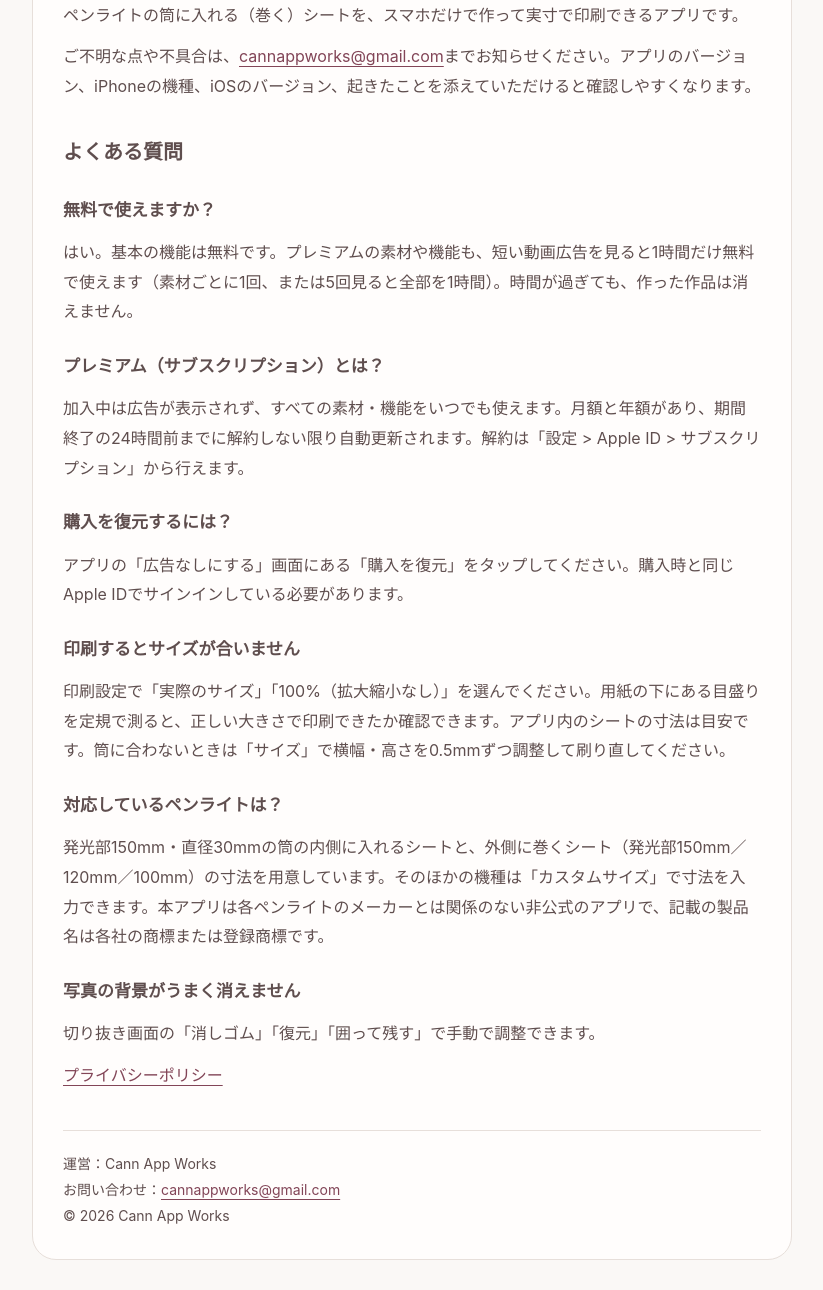
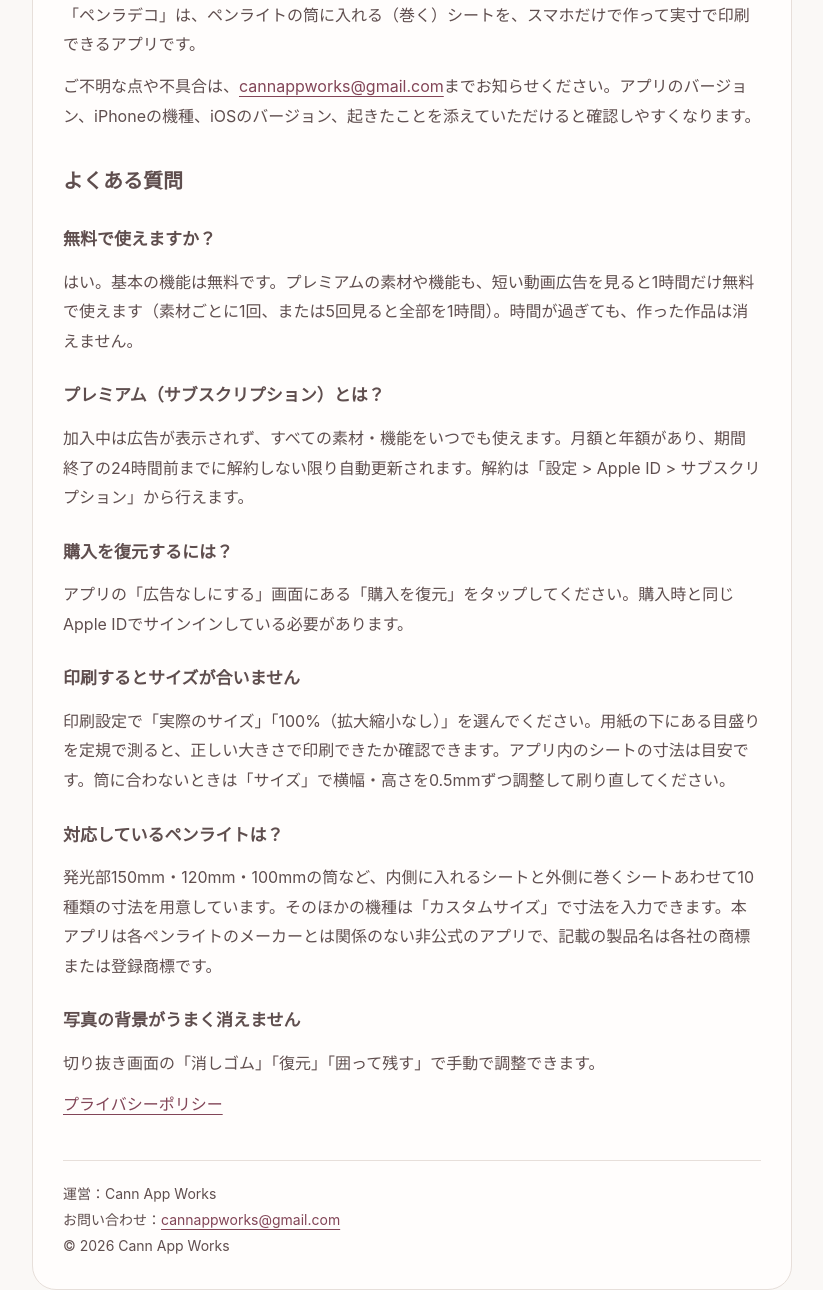
Before and after one commit to Cann10/static-pages-01, a plain HTML site: page bladedeco/support.html in a window 1280 px wide. Shown: the part 176-1466 px from the top of the page, without its empty margins (228-1051 px from the left). Drawn offline with Linux system fonts and the light colour scheme.

Commit message:
bladedeco: use app name ペンラデコ

```diff
--- a/bladedeco/support.html
+++ b/bladedeco/support.html
@@ -1,9 +1,9 @@
 <!doctype html>
-<html lang="ja"><head><meta charset="utf-8"><meta name="viewport" content="width=device-width,initial-scale=1"><title>サポート — ペンライトシート作成アプリ</title><meta name="description" content="ペンライトシート作成アプリのサポート。運営：Cann App Works。"><style>:root{color-scheme:light}*{box-sizing:border-box}body{margin:0;background:#FAF8F6;color:#5F4E4E;font:16px/1.85 -apple-system,BlinkMacSystemFont,"Hiragino Sans",sans-serif}main{max-width:760px;margin:32px auto;padding:30px;background:#FFFDFC;border:1px solid #E7DFDA;border-radius:24px}nav{display:flex;flex-wrap:wrap;gap:20px;font-size:14px}a{color:#824557;text-underline-offset:4px}a:focus-visible{outline:3px solid #824557;outline-offset:4px}h1{font-size:clamp(24px,6vw,32px);line-height:1.5;margin:28px 0 8px}h2{font-size:20px;margin:32px 0 10px}h3{font-size:17px;margin:24px 0 6px}p,ul{margin:12px 0}li{margin:6px 0}.brand{font-weight:600}.muted{color:#796969;font-size:14px}footer{margin-top:40px;border-top:1px solid #E7DFDA;padding-top:20px;font-size:14px} @media(max-width:600px){main{margin:12px;padding:22px;border-radius:20px}}</style></head><body><main><nav aria-label="ページ"><span class="brand">ペンライトシート作成アプリ</span><a href="support.html">サポート</a><a href="privacy.html">プライバシー</a></nav><h1>サポート</h1><p>ペンライトの筒に入れる（巻く）シートを、スマホだけで作って実寸で印刷できるアプリです。</p><p>ご不明な点や不具合は、<a href="mailto:cannappworks@gmail.com">cannappworks@gmail.com</a>までお知らせください。アプリのバージョン、iPhoneの機種、iOSのバージョン、起きたことを添えていただけると確認しやすくなります。</p>
+<html lang="ja"><head><meta charset="utf-8"><meta name="viewport" content="width=device-width,initial-scale=1"><title>サポート — ペンラデコ</title><meta name="description" content="ペンラデコのサポート。運営：Cann App Works。"><style>:root{color-scheme:light}*{box-sizing:border-box}body{margin:0;background:#FAF8F6;color:#5F4E4E;font:16px/1.85 -apple-system,BlinkMacSystemFont,"Hiragino Sans",sans-serif}main{max-width:760px;margin:32px auto;padding:30px;background:#FFFDFC;border:1px solid #E7DFDA;border-radius:24px}nav{display:flex;flex-wrap:wrap;gap:20px;font-size:14px}a{color:#824557;text-underline-offset:4px}a:focus-visible{outline:3px solid #824557;outline-offset:4px}h1{font-size:clamp(24px,6vw,32px);line-height:1.5;margin:28px 0 8px}h2{font-size:20px;margin:32px 0 10px}h3{font-size:17px;margin:24px 0 6px}p,ul{margin:12px 0}li{margin:6px 0}.brand{font-weight:600}.muted{color:#796969;font-size:14px}footer{margin-top:40px;border-top:1px solid #E7DFDA;padding-top:20px;font-size:14px} @media(max-width:600px){main{margin:12px;padding:22px;border-radius:20px}}</style></head><body><main><nav aria-label="ページ"><span class="brand">ペンラデコ</span><a href="support.html">サポート</a><a href="privacy.html">プライバシー</a></nav><h1>サポート</h1><p>「ペンラデコ」は、ペンライトの筒に入れる（巻く）シートを、スマホだけで作って実寸で印刷できるアプリです。</p><p>ご不明な点や不具合は、<a href="mailto:cannappworks@gmail.com">cannappworks@gmail.com</a>までお知らせください。アプリのバージョン、iPhoneの機種、iOSのバージョン、起きたことを添えていただけると確認しやすくなります。</p>
 <h2>よくある質問</h2>
 <h3>無料で使えますか？</h3><p>はい。基本の機能は無料です。プレミアムの素材や機能も、短い動画広告を見ると1時間だけ無料で使えます（素材ごとに1回、または5回見ると全部を1時間）。時間が過ぎても、作った作品は消えません。</p>
 <h3>プレミアム（サブスクリプション）とは？</h3><p>加入中は広告が表示されず、すべての素材・機能をいつでも使えます。月額と年額があり、期間終了の24時間前までに解約しない限り自動更新されます。解約は「設定 &gt; Apple ID &gt; サブスクリプション」から行えます。</p>
 <h3>購入を復元するには？</h3><p>アプリの「広告なしにする」画面にある「購入を復元」をタップしてください。購入時と同じApple IDでサインインしている必要があります。</p>
-<h3>印刷するとサイズが合いません</h3><p>印刷設定で「実際のサイズ」「100%（拡大縮小なし）」を選んでください。用紙の下にある目盛りを定規で測ると、正しい大きさで印刷できたか確認できます。アプリ内のシートの寸法は目安です。筒に合わないときは「サイズ」で横幅・高さを0.5mmずつ調整して刷り直してください。</p><h3>対応しているペンライトは？</h3><p>発光部150mm・直径30mmの筒の内側に入れるシートと、外側に巻くシート（発光部150mm／120mm／100mm）の寸法を用意しています。そのほかの機種は「カスタムサイズ」で寸法を入力できます。本アプリは各ペンライトのメーカーとは関係のない非公式のアプリで、記載の製品名は各社の商標または登録商標です。</p>
+<h3>印刷するとサイズが合いません</h3><p>印刷設定で「実際のサイズ」「100%（拡大縮小なし）」を選んでください。用紙の下にある目盛りを定規で測ると、正しい大きさで印刷できたか確認できます。アプリ内のシートの寸法は目安です。筒に合わないときは「サイズ」で横幅・高さを0.5mmずつ調整して刷り直してください。</p><h3>対応しているペンライトは？</h3><p>発光部150mm・120mm・100mmの筒など、内側に入れるシートと外側に巻くシートあわせて10種類の寸法を用意しています。そのほかの機種は「カスタムサイズ」で寸法を入力できます。本アプリは各ペンライトのメーカーとは関係のない非公式のアプリで、記載の製品名は各社の商標または登録商標です。</p>
 <h3>写真の背景がうまく消えません</h3><p>切り抜き画面の「消しゴム」「復元」「囲って残す」で手動で調整できます。</p>
 <p><a href="privacy.html">プライバシーポリシー</a></p><footer>運営：Cann App Works<br>お問い合わせ：<a href="mailto:cannappworks@gmail.com">cannappworks@gmail.com</a><br>© 2026 Cann App Works</footer></main></body></html>
```
